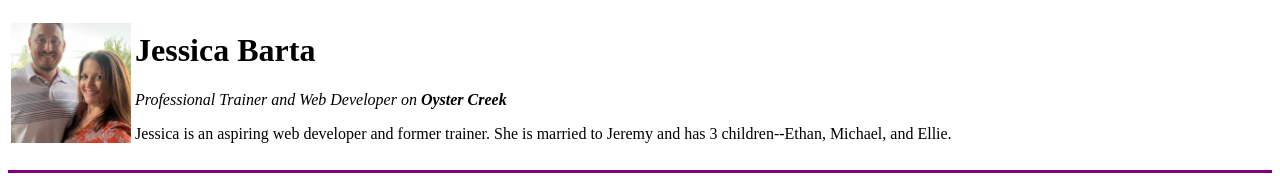
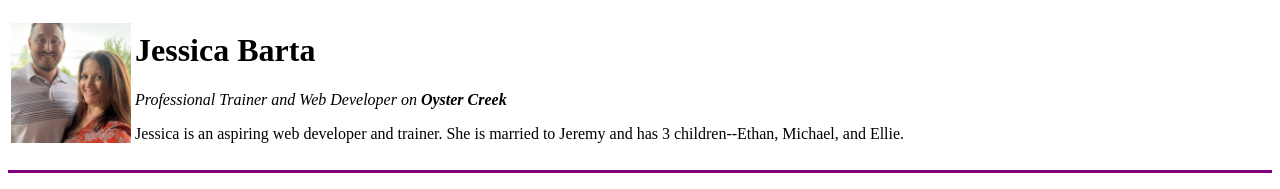
Before and after one commit to jessicalanetx/cv, a plain HTML site: page index.html in a window 1280 px wide. Shown: the top 189 px of the page. Drawn offline with Linux system fonts and the light colour scheme.

Commit message:
Update index.html

```diff
--- a/index.html
+++ b/index.html
@@ -8,7 +8,7 @@
         <tr>
             <td><img src="JB Facebook.jpg" alt="Jessica Barta photo" height="120" width="120"></td>
             <td> <h1>Jessica Barta</h1><p><em>Professional Trainer and Web Developer on <strong>Oyster Creek</strong> </em></p>
-                <p>Jessica is an aspiring web developer and former trainer. She is married to Jeremy and has 3 children--Ethan, Michael, and Ellie.</p></td>
+                <p>Jessica is an aspiring web developer and trainer. She is married to Jeremy and has 3 children--Ethan, Michael, and Ellie.</p></td>
         </tr>
     </table>
 
```
